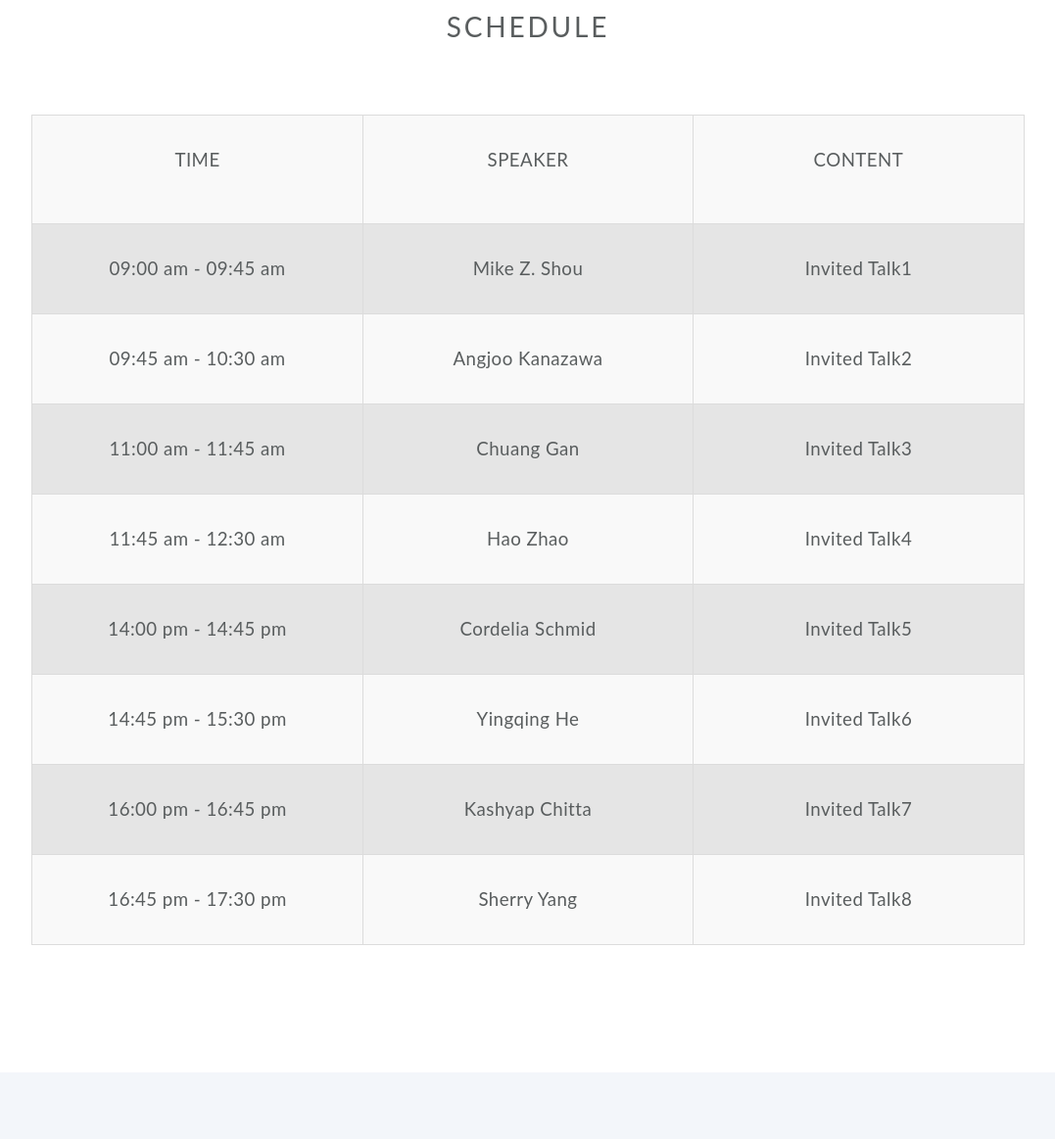
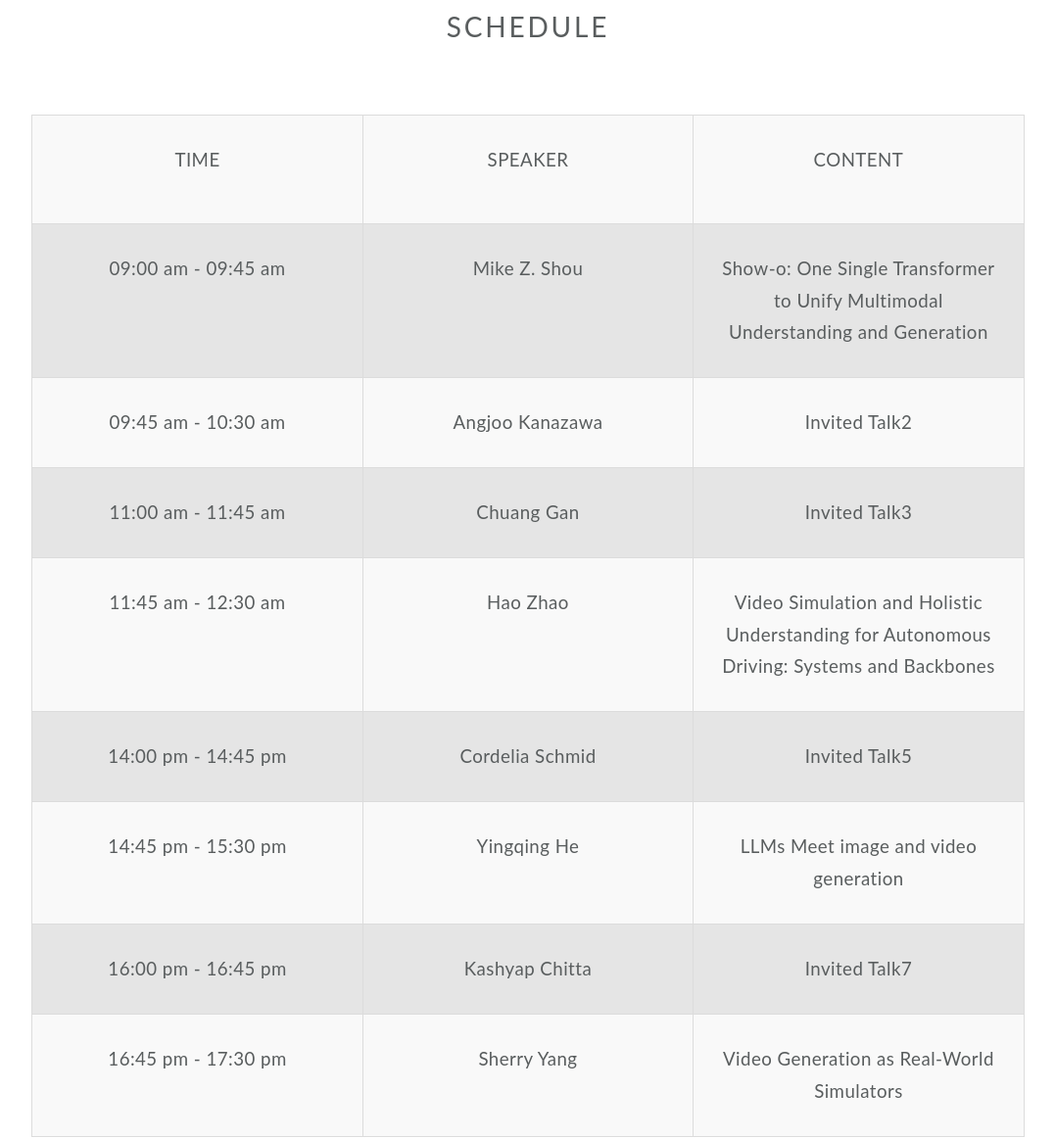
Before and after one commit to venue-tutorial/venue-tutorial.github.io, a plain HTML site: page index.html in a window 1280 px wide. Shown: the part 1771-2934 px from the top of the page at 98% size, without its empty margins (101-1178 px from the left). Drawn offline with Linux system fonts and the light colour scheme.

Commit message:
Update index.html

```diff
--- a/index.html
+++ b/index.html
@@ -137,7 +137,7 @@ The goal of this tutorial is to foster interdisciplinary communication among res
           <tr>
             <td><b>09:00 am - 09:45 am</b></td>
             <td><b>Mike Z. Shou</b></td>
-            <td><b>Invited Talk1</b></td>
+            <td><b>Show-o: One Single Transformer to Unify Multimodal Understanding and Generation</b></td>
           </tr>
 
           <tr>
@@ -155,7 +155,7 @@ The goal of this tutorial is to foster interdisciplinary communication among res
            <tr>
             <td><b>11:45 am - 12:30 am</b></td>
             <td><b>Hao Zhao</b></td>
-            <td><b>Invited Talk4</b></td>
+            <td><b>Video Simulation and Holistic Understanding for Autonomous Driving: Systems and Backbones</b></td>
           </tr>
 
            <tr>
@@ -167,7 +167,7 @@ The goal of this tutorial is to foster interdisciplinary communication among res
            <tr>
             <td><b>14:45 pm - 15:30 pm</b></td>
             <td><b>Yingqing He</b></td>
-            <td><b>Invited Talk6</b></td>
+            <td><b>LLMs Meet image and video generation</b></td>
           </tr>
 
            <tr>
@@ -179,7 +179,7 @@ The goal of this tutorial is to foster interdisciplinary communication among res
            <tr>
             <td><b>16:45 pm - 17:30 pm</b></td>
             <td><b>Sherry Yang</b></td>
-            <td><b>Invited Talk8</b></td>
+            <td><b>Video Generation as Real-World Simulators</b></td>
           </tr>
 
       </tbody>
```
